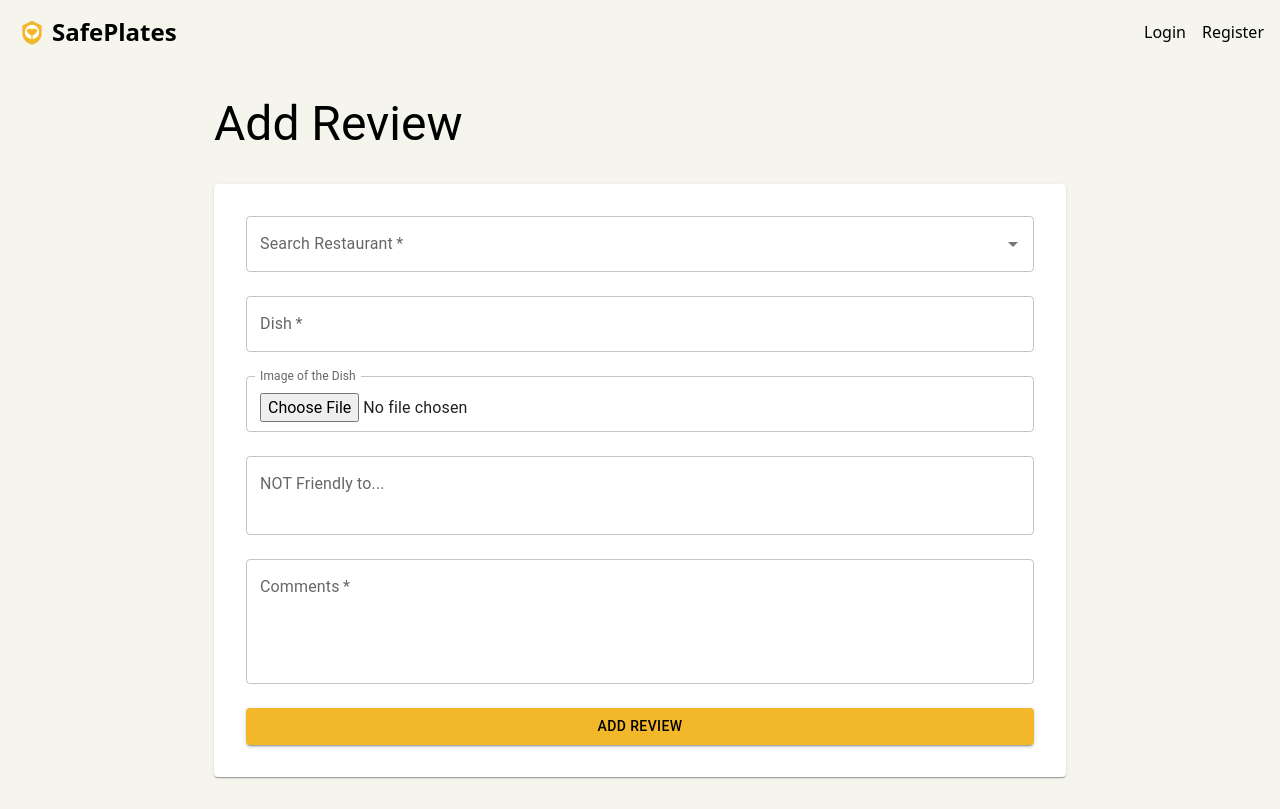
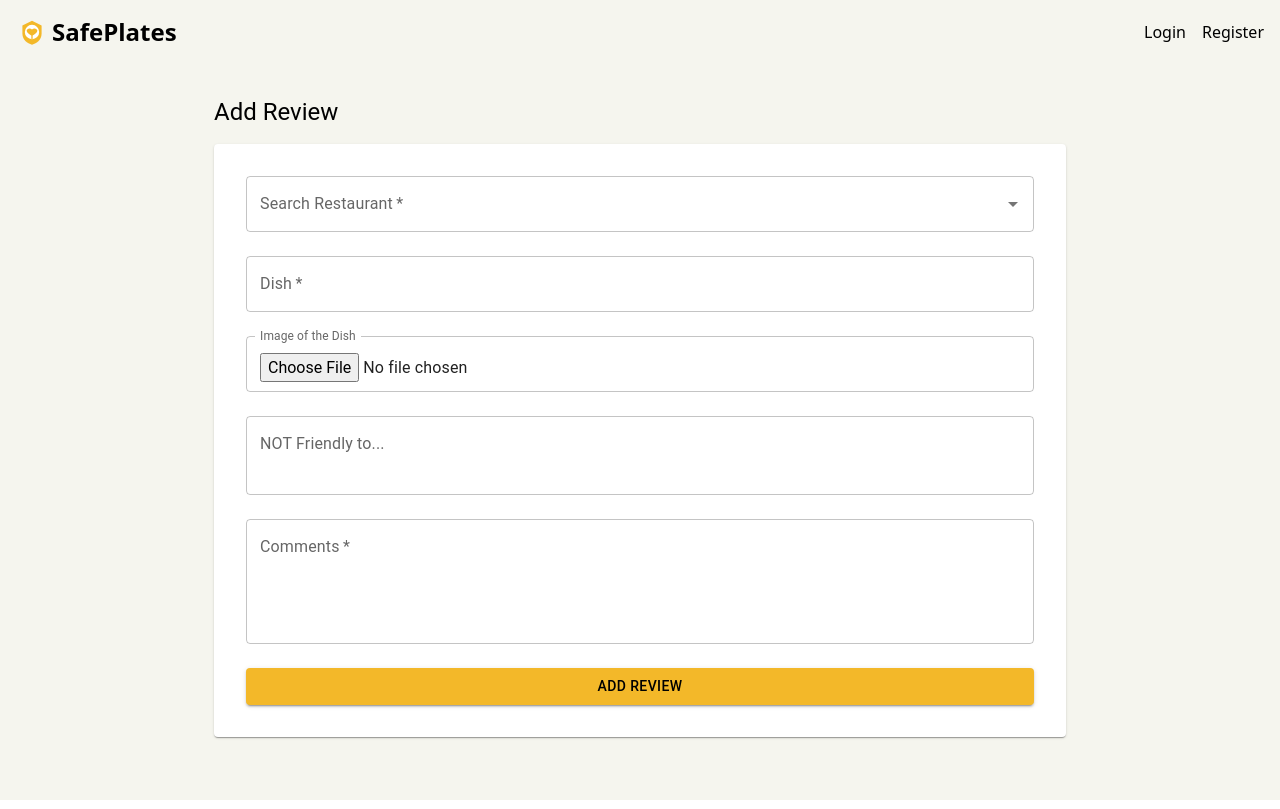
Before and after one commit to yeekitc/SafePlates, a React (Vite) app in the folder frontend/: page /add-review in a window 1280 px wide. Built offline with nearby package versions, Linux system fonts and the light colour scheme.

Commit message:
reduced review text size

```diff
--- a/frontend/src/components/AddReview.jsx
+++ b/frontend/src/components/AddReview.jsx
@@ -176,8 +176,8 @@ function AddReview() {
         <Container maxWidth="md">
             <Box sx={{ py: 4 }}>
                 {/* Header */}
-                <Box sx={{ display: 'flex', alignItems: 'center', mb: 4 }}>
-                    <Typography variant="h3" component="h1" sx={{ mr: 2 }}>
+                <Box sx={{ display: 'flex', alignItems: 'center', mb: 2 }}>
+                    <Typography variant="h5" component="h4" sx={{ mr: 2 }}>
                         Add Review
                     </Typography>
                 </Box>
--- a/frontend/src/components/NavBar.jsx
+++ b/frontend/src/components/NavBar.jsx
@@ -15,6 +15,7 @@ export default function NavBar() {
         localStorage.removeItem('token');
         setIsLoggedIn(false);
         toast.success("Successfully logged out");
+        window.location.reload();
     };
 
     return (
```
